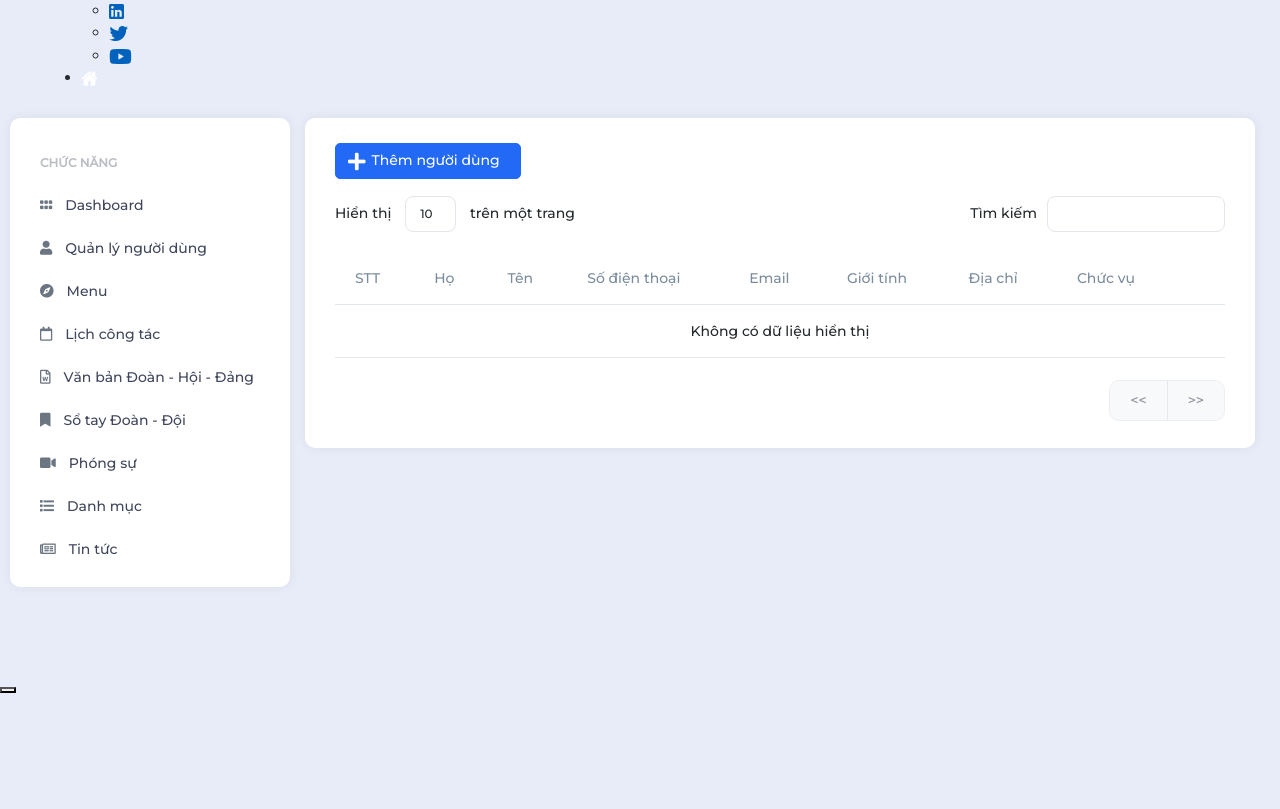
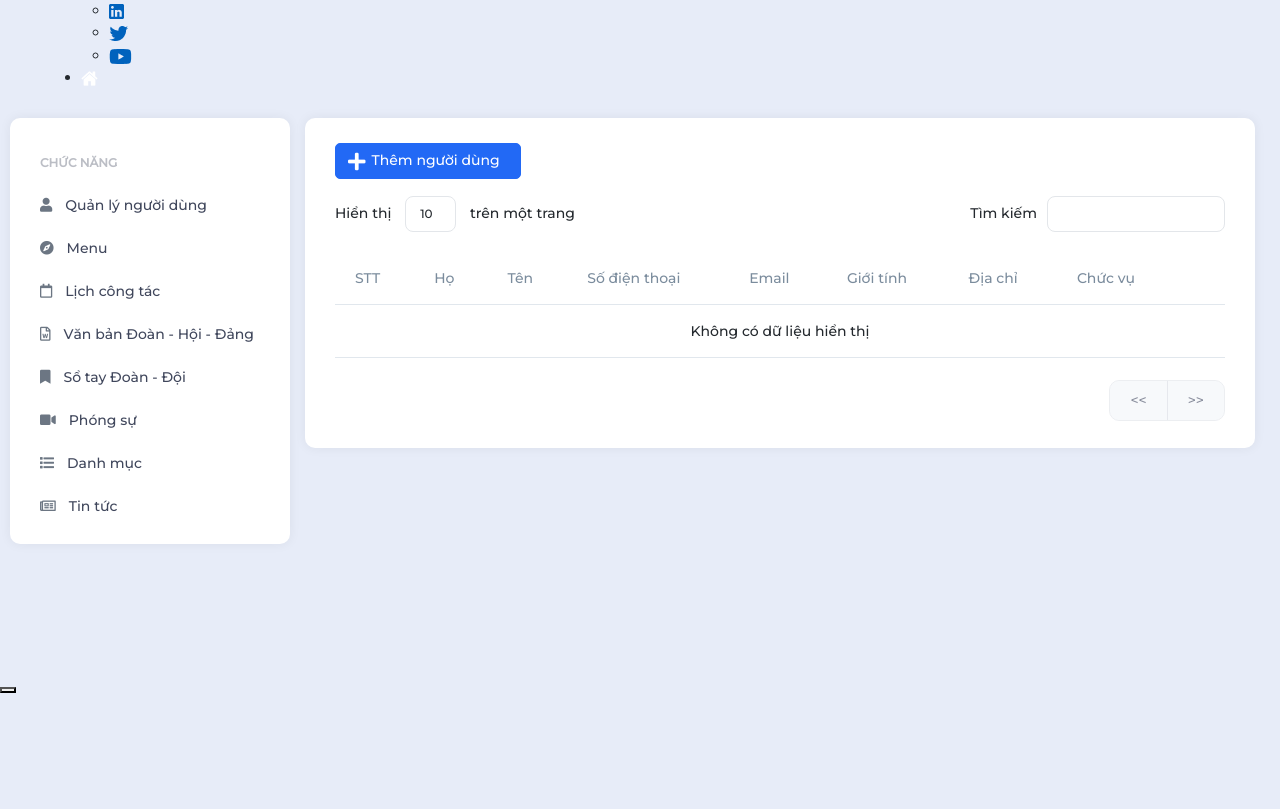
Before and after one commit to datquynhvinh/thanhdoanvinh3, a PHP site: page /thanhdoanvinh3/admin/dashboard/index.php in a window 1280 px wide. Shown: the part 254-1063 px from the top of the page. Run offline with PHP 8.4, Linux system fonts and the light colour scheme; the visitor is signed in with stand-in values (Sample User, id 1); data that the repository does not hold is empty; some libraries are stand-ins or nearby versions.

Commit message:
Phan quyen

```diff
--- a/admin/dashboard/index.php
+++ b/admin/dashboard/index.php
@@ -1,6 +1,10 @@
 <?php
 	require_once '../../app/config/config.php';
     include_once('../include/top.php');
+
+    if (!isAdmin()) {
+        redirect('admin/menu');
+    }
 ?>
 <?php
     if(isset($_POST['delete'])) {
--- a/admin/include/menu.php
+++ b/admin/include/menu.php
@@ -1,16 +1,14 @@
 <div class="app-sidebar sidebar-custom">
     <div class="app-menu">
-        <?php if (isAdmin()) { ?>
         <ul class="accordion-menu">
             <li class="sidebar-title">
                 Chức năng
             </li>
-                <li>
-                    <a href="<?php echo URLROOT; ?>/admin/dashboard"><i class="fas fa-grip-horizontal"></i>Dashboard</a>
-                </li>
+            <?php if (isAdmin()) { ?>
                 <li>
                     <a href="<?php echo URLROOT; ?>/admin/nguoi-dung/"><i class="fas fa-solid fa-user"></i>Quản lý người dùng</a>
                 </li>
+            <?php } ?>
             <li>
                 <a href="<?php echo URLROOT; ?>/admin/menu/"><i class="fas fa-compass"></i>Menu</a>
             </li>
@@ -33,19 +31,5 @@
                 <a href="<?php echo URLROOT; ?>/admin/tin-tuc/"><i class="far fa-newspaper"></i>Tin tức</a>
             </li>
         </ul>
-        <?php } ?>
-        <?php if (isMember()) { ?>
-            <ul class="accordion-menu">
-                <li class="sidebar-title">
-                    Chức năng
-                </li>
-                <li>
-                    <a href="<?php echo URLROOT; ?>/admin/dashboard"><i class="fas fa-grip-horizontal"></i>Dashboard</a>
-                </li>
-                <li>
-                    <a href="<?php echo URLROOT; ?>/admin/nguoi-dung/"><i class="fas fa-solid fa-user"></i>Quản lý người dùng</a>
-                </li>
-            </ul>
-        <?php } ?>
     </div>
 </div>
--- a/admin/nguoi-dung/index.php
+++ b/admin/nguoi-dung/index.php
@@ -1,6 +1,10 @@
 <?php
 	require_once '../../app/config/config.php';
     include_once('../include/top.php');
+
+    if (!isAdmin()) {
+        redirect('admin/menu');
+    }
 ?>
 <?php
     if(isset($_POST['delete'])) {
```
Lines whose indentation alone changed are shown as unchanged.
